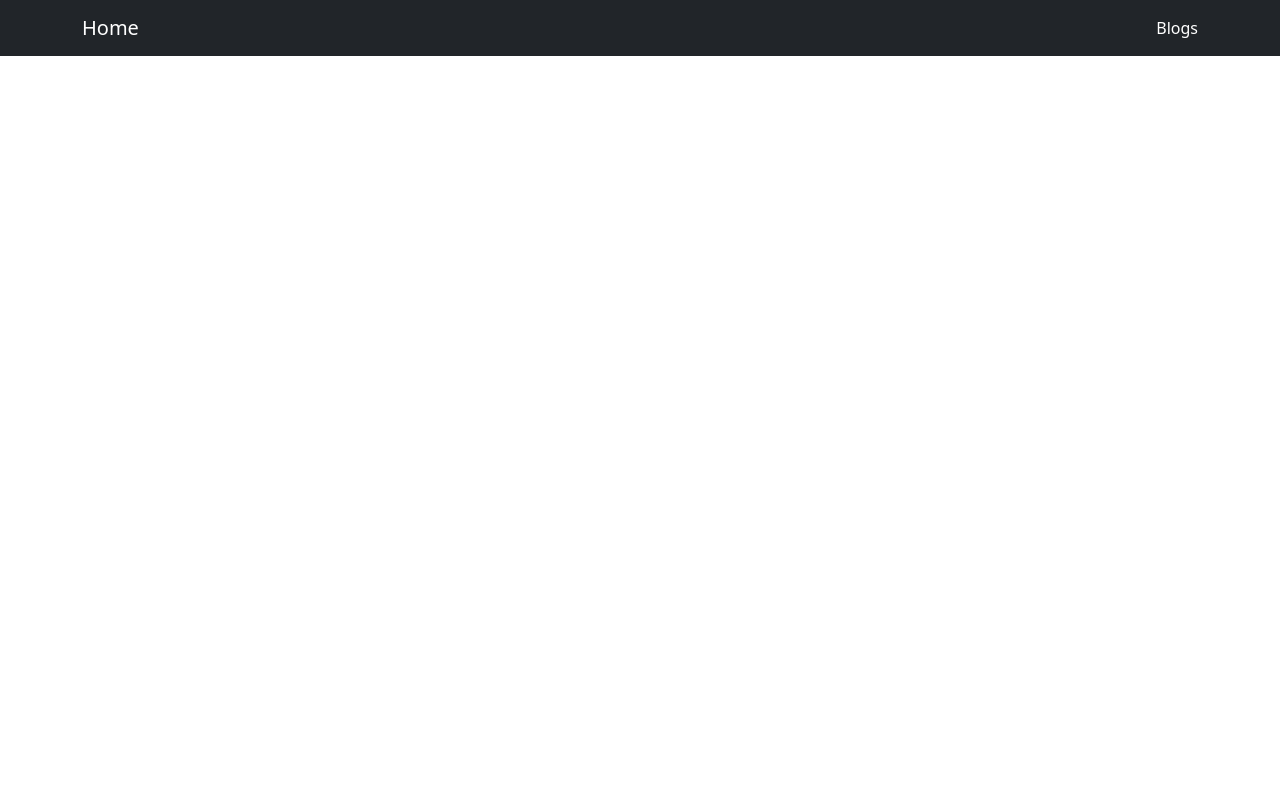
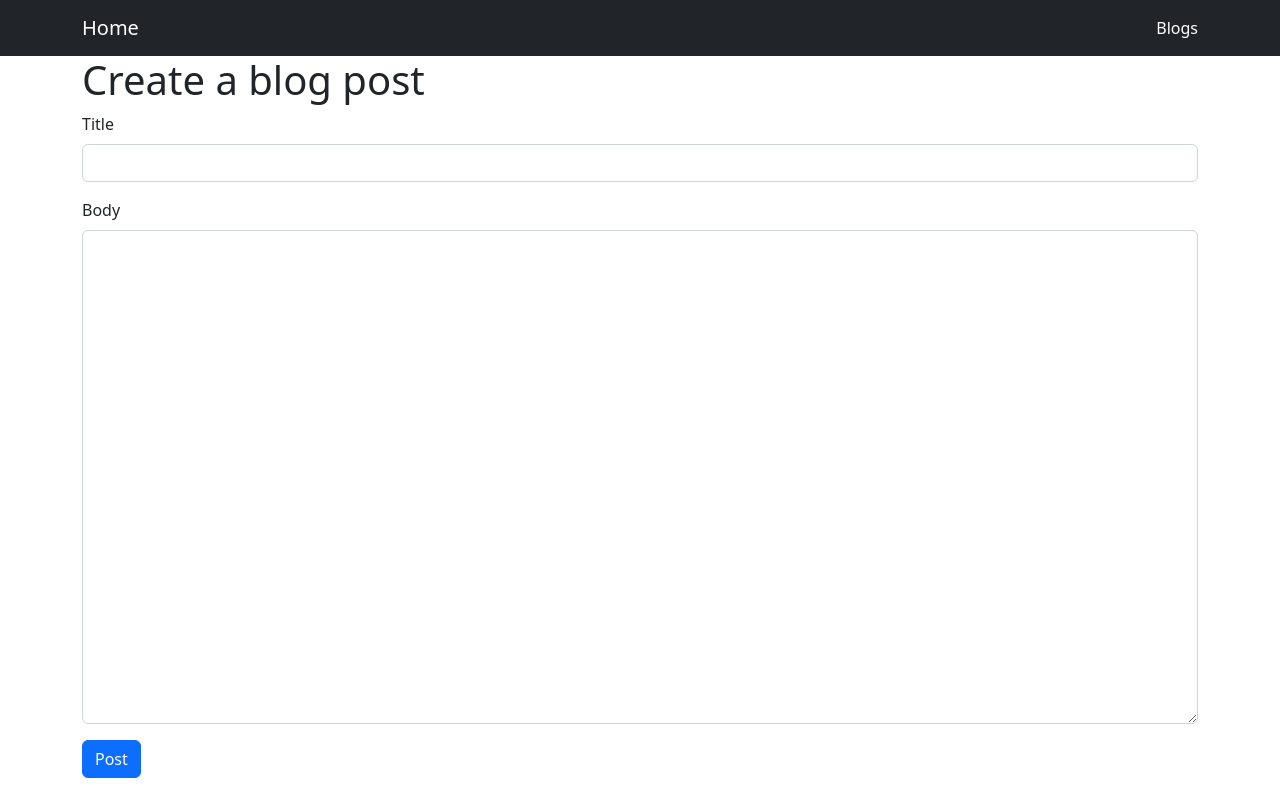
Before and after one commit to soohyuneee/my-blog, a React (Create React App) app: page /blogs/create in a window 1280 px wide. Before the commit this address had no page. Built offline with nearby package versions, Linux system fonts and the light colour scheme.

Commit message:
페이지라우팅 추가

```diff
--- a/src/App.js
+++ b/src/App.js
@@ -1,6 +1,9 @@
 import {BrowserRouter, Routes, Route} from 'react-router-dom';
-import BlogForm from './components/BlogForm';
 import NavBar from './components/NavBar';
+import HomePage from './pages/HomePage';
+import ListPage from './pages/ListPage';
+import CreatePage from './pages/CreatePage';
+import EditPage from './pages/EditPage';
 
 function App() {
 	return (
@@ -8,8 +11,10 @@ function App() {
 			<NavBar />
 			<div className="container">
 				<Routes>
-					<Route path="/" element="Home Page" />
-					<Route path="/blogs" element={<BlogForm />}></Route>
+					<Route path="/" element={<HomePage />} />
+					<Route path="/blogs" element={<ListPage />} />
+					<Route path="/blogs/create" element={<CreatePage />} />
+					<Route path="/blogs/edit" element={<EditPage />} />
 				</Routes>
 			</div>
 		</BrowserRouter>
--- a/src/components/BlogForm.js
+++ b/src/components/BlogForm.js
@@ -1,7 +1,7 @@
 import {useState} from 'react';
 import axios from 'axios';
 
-const BlogForm = () => {
+function BlogForm() {
 	const [title, setTitle] = useState('');
 	const [body, setBody] = useState('');
 
@@ -28,6 +28,6 @@ const BlogForm = () => {
 			</button>
 		</div>
 	);
-};
+}
 
 export default BlogForm;
--- a/src/components/NavBar.js
+++ b/src/components/NavBar.js
@@ -1,6 +1,6 @@
 import {Link} from 'react-router-dom';
 
-const NavBar = () => {
+function NavBar() {
 	return (
 		<nav className="navbar navbar-dark bg-dark">
 			<div className="container">
@@ -17,6 +17,6 @@ const NavBar = () => {
 			</div>
 		</nav>
 	);
-};
+}
 
 export default NavBar;
--- /dev/null
+++ b/src/pages/CreatePage.js
@@ -0,0 +1,10 @@
+import BlogForm from '../components/BlogForm';
+
+function CreatePage() {
+	return (
+		<div>
+			<BlogForm />
+		</div>
+	);
+}
+export default CreatePage;
--- /dev/null
+++ b/src/pages/EditPage.js
@@ -0,0 +1,4 @@
+function EditPage() {
+	return <div>EditPage</div>;
+}
+export default EditPage;
--- /dev/null
+++ b/src/pages/HomePage.js
@@ -0,0 +1,4 @@
+function HomePage() {
+	return <div>HomePage</div>;
+}
+export default HomePage;
--- /dev/null
+++ b/src/pages/ListPage.js
@@ -0,0 +1,4 @@
+function ListPage() {
+	return <div>ListPage</div>;
+}
+export default ListPage;
```
